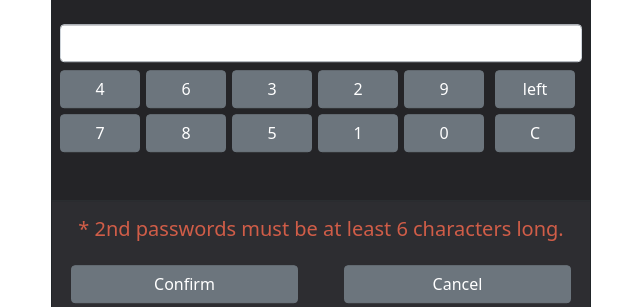
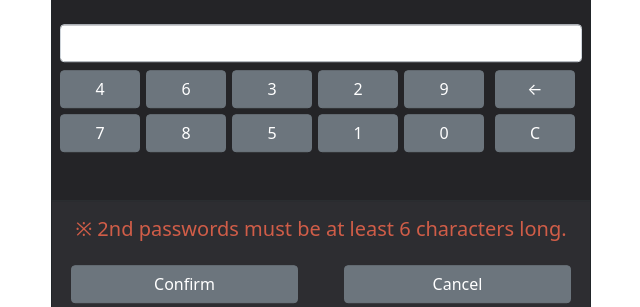
Before and after one commit to krys-git/pin-panel, a React (Create React App) app: page / in a window 1280 px wide. Shown: the part 286-593 px from the top of the page, without its empty margins (319-959 px from the left). Built offline with nearby package versions, Linux system fonts and the light colour scheme.

Commit message:
add typescript

```diff
--- a/package.json
+++ b/package.json
@@ -2,7 +2,9 @@
   "name": "pin-panel",
   "version": "0.1.0",
   "private": true,
-  "overrides": { "autoprefixer": "10.4.5" },
+  "overrides": {
+    "autoprefixer": "10.4.5"
+  },
   "dependencies": {
     "@testing-library/jest-dom": "^5.16.4",
     "@testing-library/react": "^13.3.0",
@@ -12,6 +14,7 @@
     "react-bootstrap": "^2.4.0",
     "react-dom": "^18.1.0",
     "react-scripts": "5.0.1",
+    "typescript": "^4.7.4",
     "web-vitals": "^2.1.4"
   },
   "scripts": {
--- a/src/App.js
+++ b/src/App.js
@@ -25,13 +25,13 @@ function App() {
             }
           </div>
           <div className="mt-2 pb-5 btn-item col-2">
-            <button className="btn btn-secondary">left</button>
+            <button className="btn btn-secondary">←</button>
             <button className="btn btn-secondary">C</button>
           </div>
         </div>
       </div>
       <div className="border-top border-dark bg-out">
-        <h5 className="py-3" style={{ color: '#D05D48' }}>* 2nd passwords must be at least 6 characters long.</h5>
+        <h5 className="py-3" style={{ color: '#D05D48' }}>※ 2nd passwords must be at least 6 characters long.</h5>
         <div className="row justify-content-around px-2 pb-3">
           <button className="btn btn-secondary col-5">Confirm</button>
           <button className="btn btn-secondary col-5">Cancel</button>
```
Also changed, not shown: 1 other file (tests, documents, lock files or other folders).
